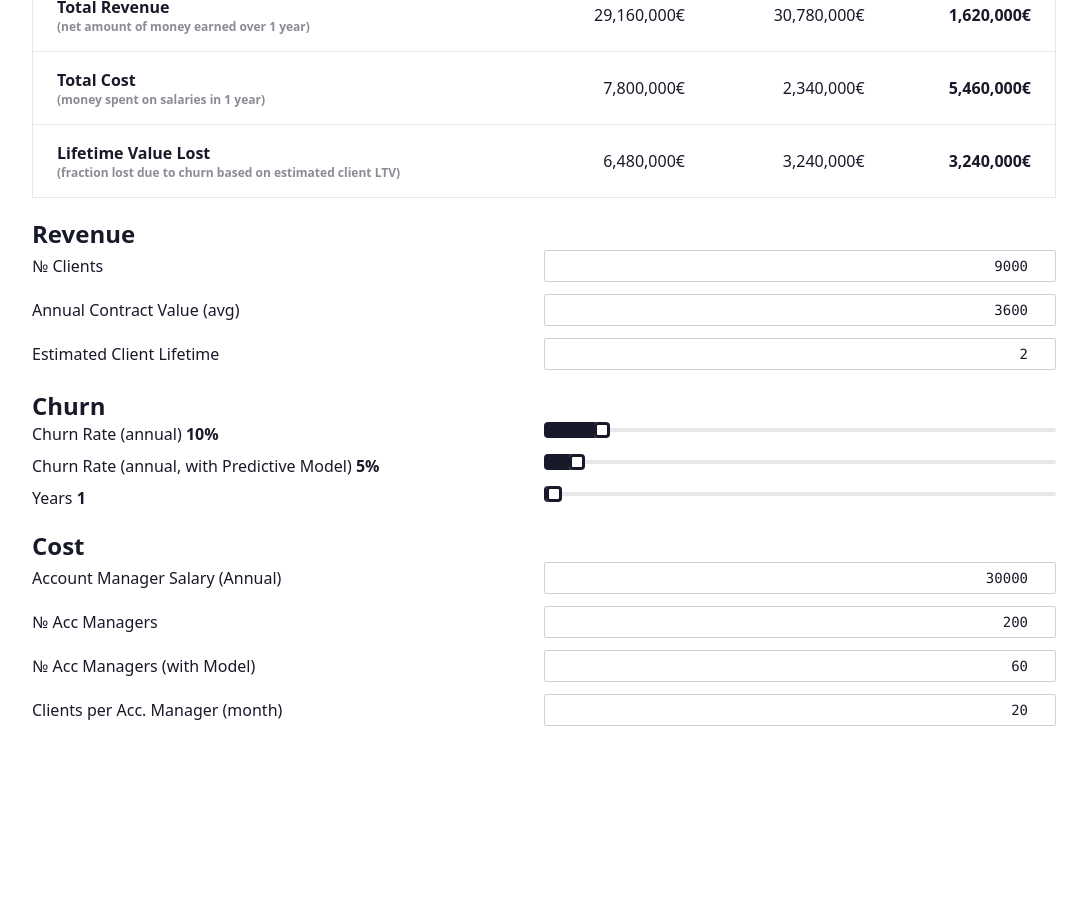
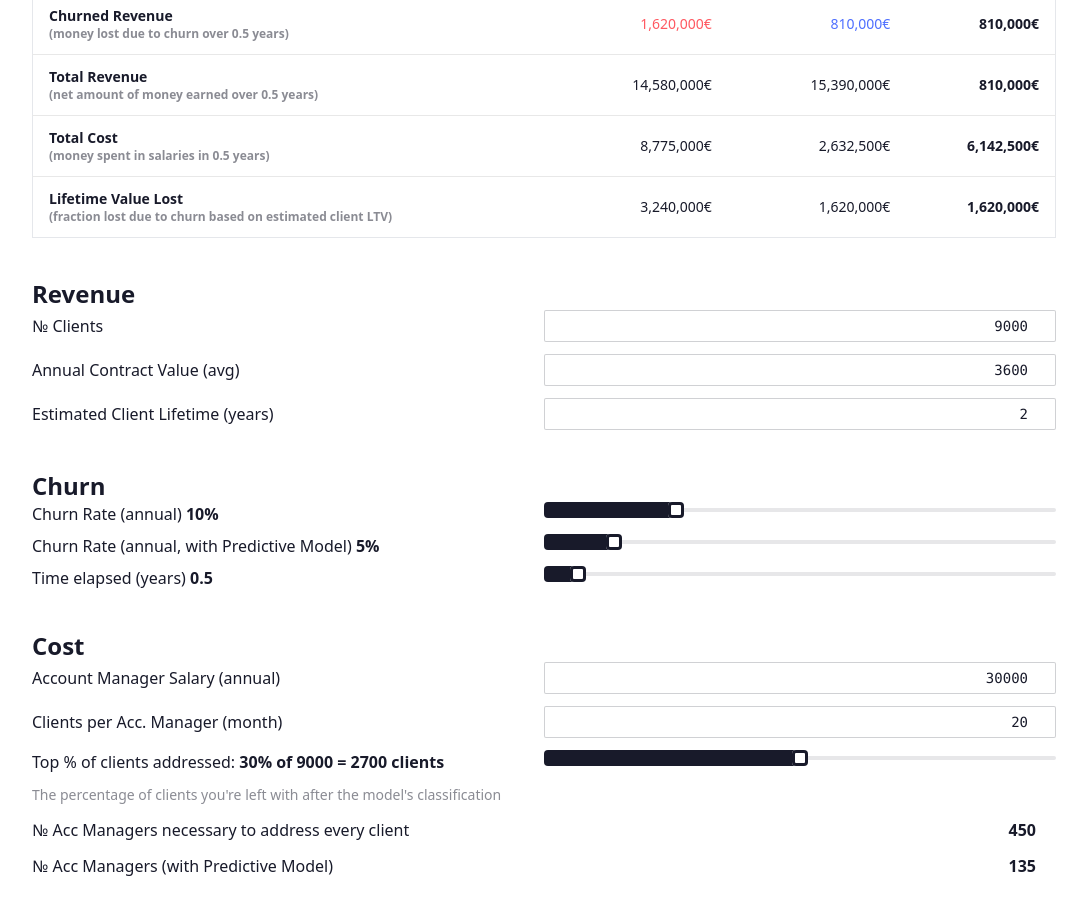
Before and after one commit to jesi-rgb/churn-calculator, a SvelteKit app: page / in a window 1280 px wide. Shown: the part 340-1254 px from the top of the page, without its empty margins (96-1183 px from the left). Before the commit the page ends 1146 px from the top, so only its background shows below. Built offline with nearby package versions, Linux system fonts and the light colour scheme.

Commit message:
improvements

```diff
--- a/src/routes/+page.svelte
+++ b/src/routes/+page.svelte
@@ -12,13 +12,17 @@
         nAccManagers = 200,
         nAccManagersGraphext = 60,
         clientsPerManagerMonth = 20,
+        topClientsAddressed = 0.3,
         accManagerSalary = 30000,
-        years = 1;
+        years = 0.5;
+
+    $: nAccManagers = Math.ceil(nClients / clientsPerManagerMonth);
+    $: nAccManagersGraphext = Math.ceil(
+        (nClients * topClientsAddressed) / clientsPerManagerMonth,
+    );
 
     $: churnRateGraphext =
         churnRateGraphext <= churnRate ? churnRateGraphext : churnRate;
-
-    $: clientsPerManagerYear = clientsPerManagerMonth * 12;
 
     $: accManagerSalaryYearly = Math.floor(accManagerSalary * 1.3);
 
@@ -39,11 +43,11 @@
     $: totalRevenueChurnGraphext = deltaRevenueChurnGraphext * years;
     $: totalCostGraphext = deltaCostGraphext * years;
 
-    $: ltv = acv * estimatedLifeTime; //how much per year times how many years we assume
-    $: ltvCurrentLoss = ltv * nClients * churnRate;
-    $: ltvGraphextLoss = ltv * nClients * churnRateGraphext;
+    $: ltv = acv * estimatedLifeTime; // how much per year times how many years we assume
+    $: ltvCurrentLoss = ltv * nClients * churnRate * years;
+    $: ltvGraphextLoss = ltv * nClients * churnRateGraphext * years;
 
-    //differences
+    // differences
     $: differenceChurnedRevenue =
         totalChurnedRevenue - totalRevenueChurnGraphext;
 
@@ -53,11 +57,16 @@
 
     $: ltvLossDifference = ltvCurrentLoss - ltvGraphextLoss;
 
-    $: combinedDifference =
-        differenceRevenue + differenceTotalCost + ltvLossDifference;
+    $: combinedDifference = differenceTotalCost + ltvLossDifference;
 </script>
 
 <h1 class="font-bold text-4xl mb-5">Churn Calculator</h1>
+
+<p class="opacity-50 w-1/2">
+    Calculate different metrics regarding customer churn and how much money is
+    lost over time. Gain perspective on how much money can be saved in oversized
+    teams that could be reinvested in other tasks.
+</p>
 
 <div class="flex gap-3 items-baseline justify-end mb-5">
     <div class="text-xl">Total Amount Saved</div>
@@ -80,7 +89,7 @@
 </div>
 <div class="mx-auto text-sm md:text-base">
     <div class="overflow-x-auto">
-        <table class="table table-xs border md:table-lg tabular-nums">
+        <table class="table table-xs border md:table-md tabular-nums">
             <thead>
                 <tr class="text-right">
                     <th></th>
@@ -120,7 +129,7 @@
                     <td class="text-right"
                         >{totalRevenueGraphext.toLocaleString()}€</td
                     >
-                    <td class:hovered class="text-right font-semibold"
+                    <td class="text-right font-semibold"
                         >{differenceRevenue.toLocaleString()}€</td
                     >
                 </tr>
@@ -129,7 +138,7 @@
                     <th class="flex flex-col"
                         >Total Cost <span
                             class="text-xs font-semibold opacity-50"
-                            >(money spent on salaries in {years}
+                            >(money spent in salaries in {years}
                             {years == 1 ? "year" : "years"})</span
                         >
                     </th>
@@ -163,7 +172,7 @@
         </table>
     </div>
 
-    <h2 class="font-bold text-2xl mt-5">Revenue</h2>
+    <h2 class="font-bold text-2xl mt-10">Revenue</h2>
     <Input name="№ Clients" bind:value={nClients} min={0} step={10} />
     <Input
         name="Annual Contract Value (avg)"
@@ -173,17 +182,17 @@
     />
 
     <Input
-        name="Estimated Client Lifetime"
+        name="Estimated Client Lifetime (years)"
         bind:value={estimatedLifeTime}
         min={0}
         step={0.5}
     />
 
-    <h2 class="font-bold text-2xl mt-5">Churn</h2>
+    <h2 class="font-bold text-2xl mt-10">Churn</h2>
     <div class="w-full">
         <Range
             min={0}
-            max={1}
+            max={0.4}
             step={0.01}
             name="Churn Rate (annual)"
             bind:value={churnRate}
@@ -191,35 +200,29 @@
         />
         <Range
             min={0}
-            max={1}
+            max={0.4}
             step={0.01}
             name="Churn Rate (annual, with Predictive Model)"
             bind:value={churnRateGraphext}
             valueDisplay={(churnRateGraphext * 100).toFixed(0) + "%"}
         />
         <Range
-            min={0.5}
-            max={100}
-            step={0.5}
-            name="Years"
+            min={0.25}
+            max={5}
+            step={0.25}
+            name="Time elapsed (years)"
             valueDisplay={years}
             bind:value={years}
         />
     </div>
 
-    <h2 class="font-bold text-2xl mt-5">Cost</h2>
+    <h2 class="font-bold text-2xl mt-10">Cost</h2>
+
     <Input
-        name="Account Manager Salary (Annual)"
+        name="Account Manager Salary (annual)"
         bind:value={accManagerSalary}
         min={0}
         step={500}
-    />
-
-    <Input name="№ Acc Managers" bind:value={nAccManagers} min={0} />
-    <Input
-        name="№ Acc Managers (with Model)"
-        bind:value={nAccManagersGraphext}
-        min={0}
     />
 
     <Input
@@ -227,6 +230,35 @@
         bind:value={clientsPerManagerMonth}
         min={0}
     />
+
+    <div class="mb-3">
+        <Range
+            name="Top % of clients addressed:"
+            bind:value={topClientsAddressed}
+            valueDisplay={`${topClientsAddressed * 100}% of ${nClients} = ${nClients * topClientsAddressed} clients`}
+            min={0.1}
+            max={0.5}
+            step={0.05}
+        ></Range>
+        <span class="text-sm opacity-50 -mt-9"
+            >The percentage of clients you're left with after the model's
+            classification
+        </span>
+    </div>
+
+    <div class="flex justify-between pr-5 mb-3 tabular-nums">
+        <div>№ Acc Managers necessary to address every client</div>
+        <div class="font-semibold">
+            {nAccManagers}
+        </div>
+    </div>
+
+    <div class="flex justify-between pr-5 mb-3 tabular-nums">
+        <div>№ Acc Managers (with Predictive Model)</div>
+        <div class="font-semibold">
+            {nAccManagersGraphext}
+        </div>
+    </div>
 </div>
 
 <style>
```
